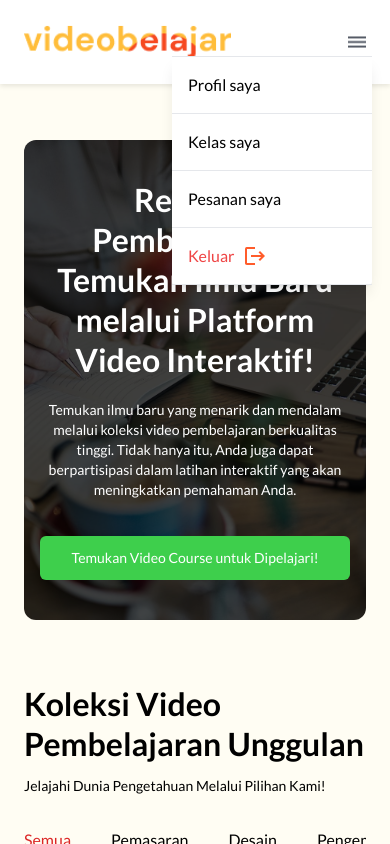
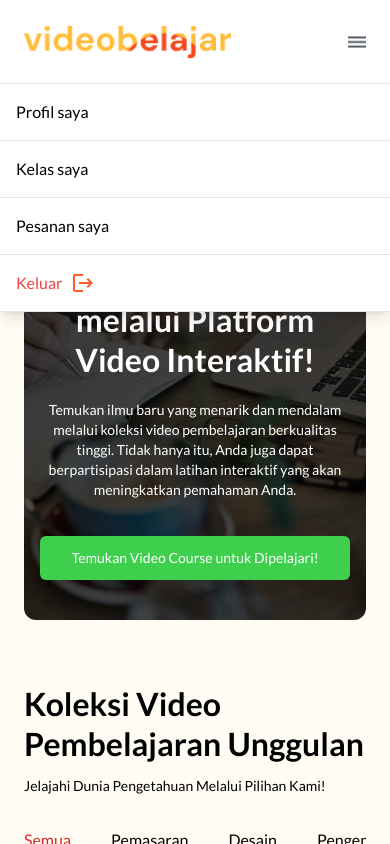
Before and after one commit to meQlause/Mission5, a React (Vite) app: page / in a window 390 px wide. Both pictures are taken after a click on the picture 357 px from the left and 42 px from the top of the page. Shown: the top 844 px of the page. Built offline with nearby package versions, Linux system fonts and the light colour scheme.

Commit message:
refactor: restructuring dropdown functionality on header

```diff
--- a/src/index.css
+++ b/src/index.css
@@ -568,8 +568,8 @@ video {
   left: -2.5rem;
 }
 
-.-left-44{
-  left: -11rem;
+.left-0{
+  left: 0px;
 }
 
 .right-3{
@@ -584,8 +584,36 @@ video {
   top: 66.666667%;
 }
 
+.top-\[10px\]{
+  top: 10px;
+}
+
 .top-full{
   top: 100%;
+}
+
+.top-\[px\]{
+  top: px;
+}
+
+.top-\[30px\]{
+  top: 30px;
+}
+
+.top-\[80px\]{
+  top: 80px;
+}
+
+.top-\[90px\]{
+  top: 90px;
+}
+
+.top-\[85px\]{
+  top: 85px;
+}
+
+.top-\[83px\]{
+  top: 83px;
 }
 
 .z-10{
@@ -594,10 +622,6 @@ video {
 
 .z-20{
   z-index: 20;
-}
-
-.z-50{
-  z-index: 50;
 }
 
 .m-0{
@@ -794,6 +818,10 @@ video {
   width: 100%;
 }
 
+.w-screen{
+  width: 100vw;
+}
+
 .min-w-\[200px\]{
   min-width: 200px;
 }
@@ -934,10 +962,6 @@ video {
 
 .overflow-y-hidden{
   overflow-y: hidden;
-}
-
-.rounded{
-  border-radius: 0.25rem;
 }
 
 .rounded-lg{
--- a/src/layouts/header.tsx
+++ b/src/layouts/header.tsx
@@ -3,27 +3,17 @@ import { useState } from "react";
 export const HeaderLayout = () => {
   const [showDropdown, setShowDropdown] = useState(false);
   return (
+    <>
       <header>
         <img className="h-[60px]" src="/assets/logo.png" alt="Logo videobelajar" />
         <div>
           <div className="relative flex flex-row items-center gap-10">
             <img
               className="block h-[12px] w-[18px] cursor-pointer md:hidden"
-            onMouseEnter={() => setShowDropdown(true)}
               onClick={() => setShowDropdown(!showDropdown)}
               src="/assets/dropdown-icon.png"
               alt="Dropdown menu"
             />
-          {showDropdown && (
-            <div className="absolute -left-44 top-full z-10 z-50 mt-2 min-w-[200px] rounded bg-white shadow-lg md:hidden">
-              <div className="border-b border-t p-4 hover:bg-slate-100">Profil saya</div>
-              <div className="border-b p-4 hover:bg-slate-100">Kelas saya</div>
-              <div className="border-b p-4 hover:bg-slate-100">Pesanan saya</div>
-              <div className="flex flex-row items-center gap-2 border-b p-4 text-red-500 hover:bg-slate-100">
-                Keluar <img src="/assets/Logout.png" />
-              </div>
-            </div>
-          )}
           </div>
           <div className="hidden md:block">
             <div className="relative flex flex-row items-center gap-10">
@@ -49,5 +39,37 @@ export const HeaderLayout = () => {
           </div>
         </div>
       </header>
+      {showDropdown && (
+        <div
+          className="absolute left-0 top-[83px] w-screen bg-white shadow-lg md:hidden"
+          style={{ zIndex: 100 }}
+        >
+          <div
+            onClick={() => setShowDropdown(!showDropdown)}
+            className="border-b border-t p-4 hover:bg-slate-100"
+          >
+            Profil saya
+          </div>
+          <div
+            onClick={() => setShowDropdown(!showDropdown)}
+            className="border-b p-4 hover:bg-slate-100"
+          >
+            Kelas saya
+          </div>
+          <div
+            onClick={() => setShowDropdown(!showDropdown)}
+            className="border-b p-4 hover:bg-slate-100"
+          >
+            Pesanan saya
+          </div>
+          <div
+            onClick={() => setShowDropdown(!showDropdown)}
+            className="flex flex-row items-center gap-2 border-b p-4 text-red-500 hover:bg-slate-100"
+          >
+            Keluar <img src="/assets/Logout.png" />
+          </div>
+        </div>
+      )}
+    </>
   );
 };
```
Lines whose indentation alone changed are shown as unchanged.
